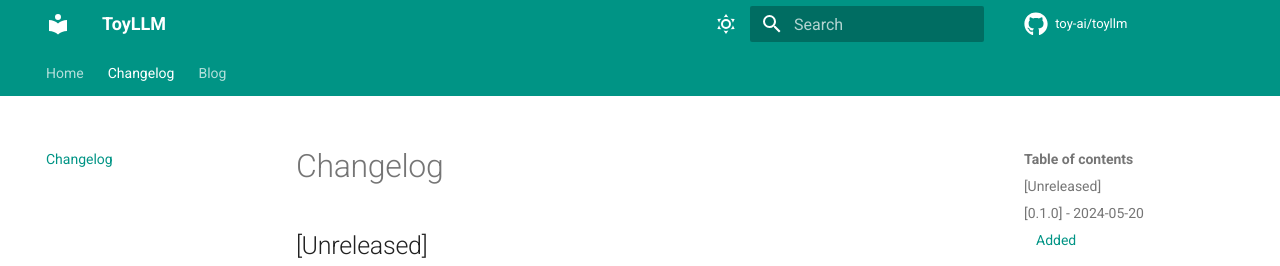
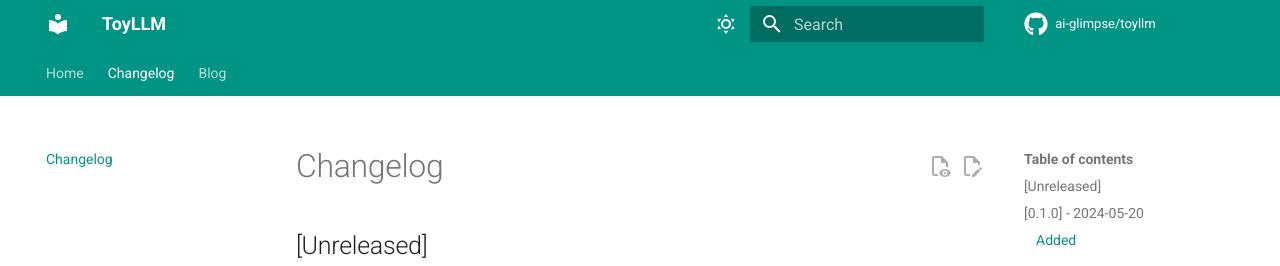
Before and after one commit to ai-glimpse/toyllm, an MkDocs documentation site: the page built from docs/changelog.md, in a window 1280 px wide. Shown: the top 266 px of the page. Built offline with MkDocs 1.6.1 and Material for MkDocs 9.7.7, drawn with Linux system fonts in a browser that asks for light colours; comment, search, counter and statistics services are not loaded.

Commit message:
add: content action(edit&view) (#46)

```diff
--- a/mkdocs.yml
+++ b/mkdocs.yml
@@ -1,7 +1,6 @@
 site_name: ToyLLM
 repo_url: https://github.com/toy-ai/toyllm
-repo_name: toy-ai/toyllm
-edit_uri: ""
+repo_name: ai-glimpse/toyllm
 site_description: Toy LLM
 site_author: Xiangzhuang Shen
 copyright: Copyright &copy; 2024 Xiangzhuang Shen
@@ -34,6 +33,9 @@ theme:
         icon: material/weather-night
         name: Switch to light mode
   features:
+    - content.code.copy
+    - content.action.edit
+    - content.action.view
     # - announce.dismiss
     - content.code.annotate
     # - content.tabs.link
```
